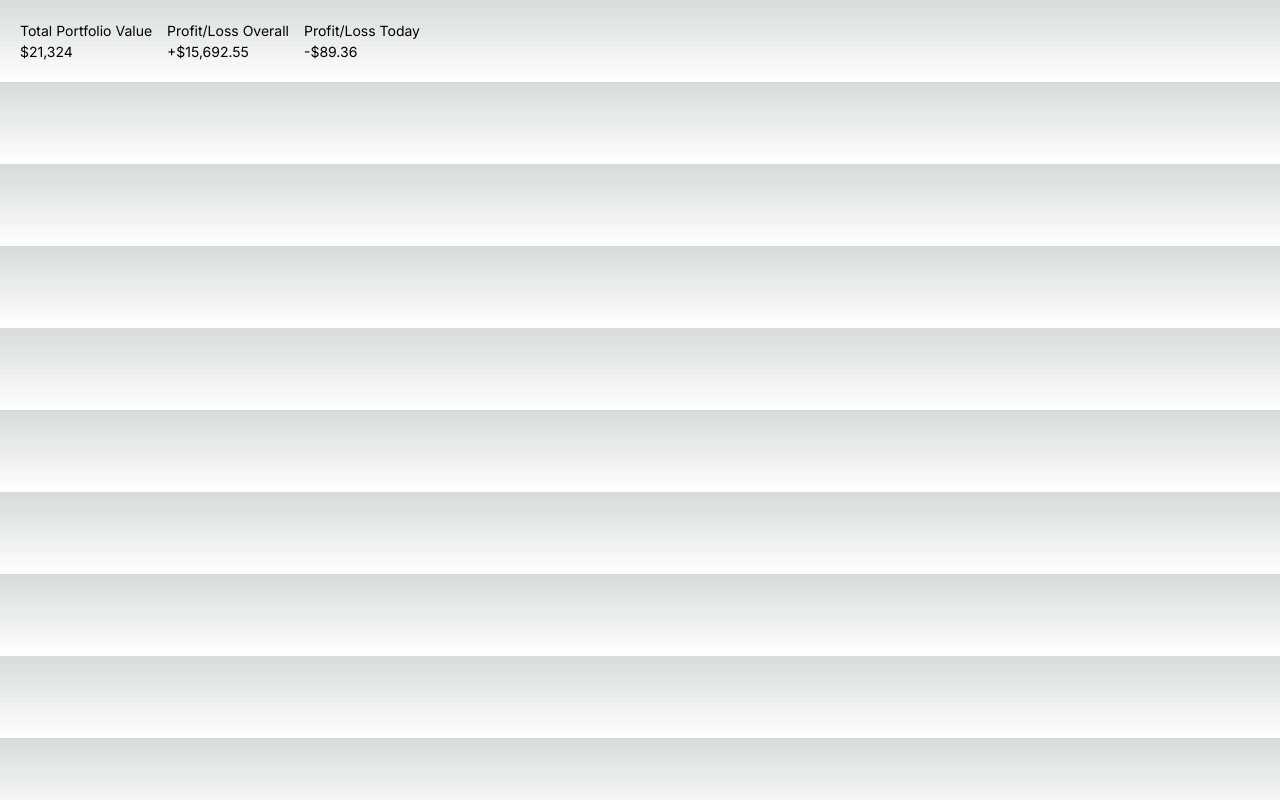
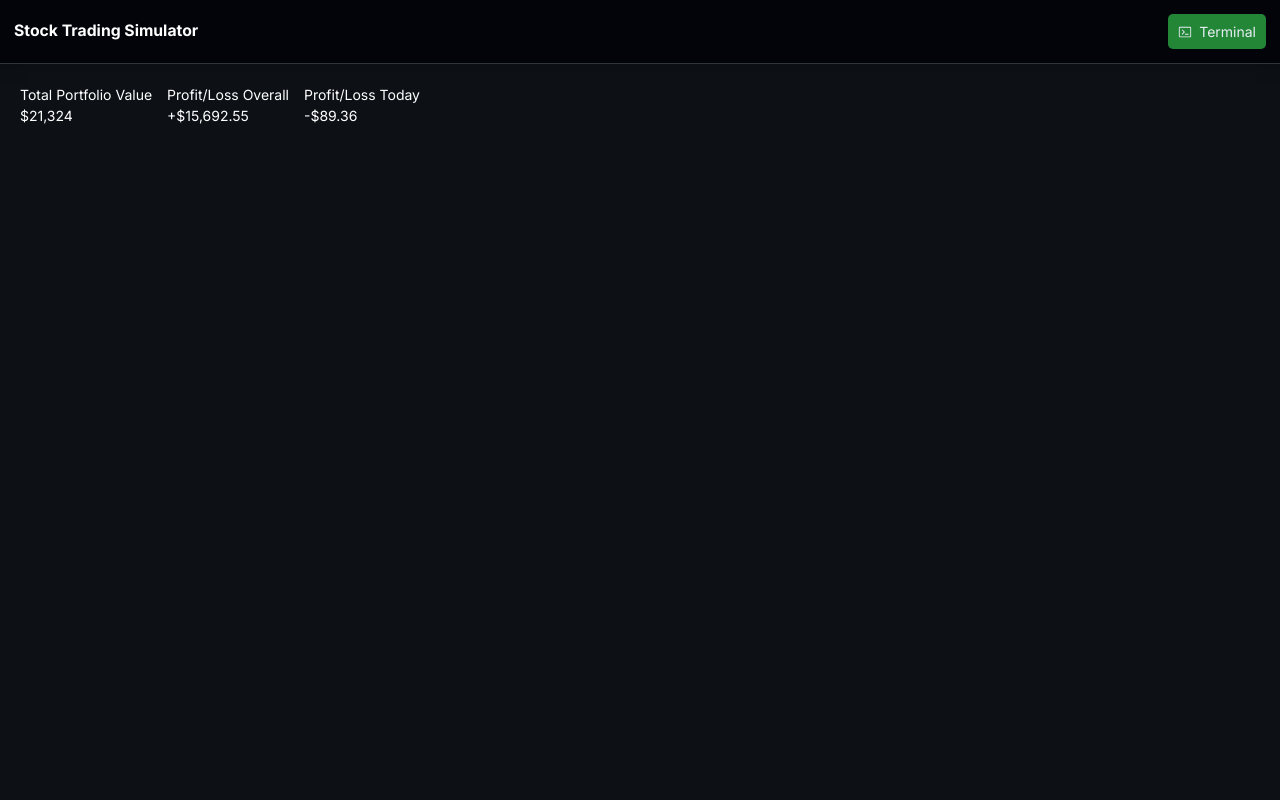
Before and after one commit to JacobKerames/PortfolioWebApp, a Next.js app in the folder portfolio-web-app/: page /stocks in a window 1280 px wide. Built offline with nearby package versions, Linux system fonts and the light colour scheme.

Commit message:
Improved nav menu styling and logic

```diff
--- a/portfolio-web-app/src/app/components/NavMenuContext.tsx
+++ /dev/null
@@ -1,43 +0,0 @@
-import React, { createContext, useState, useContext, ReactNode } from 'react';
-
-interface NavItem {
-    path: string;
-    label: string;
-}
-
-interface NavMenuContextType {
-    displayName: string;
-    setDisplayName: React.Dispatch<React.SetStateAction<string>>;
-    navItems: NavItem[];
-    updateNavItems: (items: NavItem[]) => void;
-}
-
-const defaultContextValue: NavMenuContextType = {
-    displayName: "PortfolioWebApp",
-    setDisplayName: () => {},
-    navItems: [],
-    updateNavItems: () => {}
-};
-
-export const NavMenuContext = createContext<NavMenuContextType>(defaultContextValue);
-
-export const useNavMenuContext = () => useContext(NavMenuContext);
-
-interface NavMenuProviderProps {
-    children: ReactNode;
-}
-
-export const NavMenuProvider: React.FC<NavMenuProviderProps> = ({ children }) => {
-    const [displayName, setDisplayName] = useState<string>("PortfolioWebApp");
-    const [navItems, setNavItems] = useState<NavItem[]>([]);
-
-    const updateNavItems = (items: NavItem[]) => {
-        setNavItems(items);
-    };
-
-    return (
-        <NavMenuContext.Provider value={{ displayName, setDisplayName, navItems, updateNavItems }}>
-            {children}
-        </NavMenuContext.Provider>
-    );
-};
--- a/portfolio-web-app/src/app/globals.css
+++ b/portfolio-web-app/src/app/globals.css
@@ -3,31 +3,18 @@
 @tailwind utilities;
 
 :root {
-  --foreground-rgb: 0, 0, 0;
-  --background-start-rgb: 214, 219, 220;
-  --background-end-rgb: 255, 255, 255;
-}
-
-@media (prefers-color-scheme: dark) {
-  :root {
-    --foreground-rgb: 255, 255, 255;
-    --background-start-rgb: 0, 0, 0;
-    --background-end-rgb: 0, 0, 0;
-  }
+  --foreground-rgb: 255, 255, 255;
+  --background-color: 13, 17, 22;
 }
 
 body {
   color: rgb(var(--foreground-rgb));
-  background: linear-gradient(
-      to bottom,
-      transparent,
-      rgb(var(--background-end-rgb))
-    )
-    rgb(var(--background-start-rgb));
+  background-color: rgb(var(--background-color));
+  background-size: cover;
+  background-position: center;
 }
 
 /* StockSim.css */
-
 .dashboard-container {
   padding: 20px;
   display: grid;
@@ -93,7 +80,6 @@ body {
 }
 
 /* Terminal.css */
-
 .terminal-window {
   position: fixed;
   z-index: 1000;
@@ -277,7 +263,6 @@ body {
 }
 
 /* NavMenu.css */
-
 a.navbar-brand {
   white-space: normal;
   text-align: center;
--- /dev/null
+++ b/portfolio-web-app/src/app/stocks/layout.tsx
@@ -0,0 +1,29 @@
+import type { Metadata } from "next";
+import { Inter } from "next/font/google";
+import { TerminalProvider } from "../components/TerminalComponents/TerminalContext";
+import "../globals.css";
+import StocksNavMenu from "../components/StocksNavMenu";
+
+const inter = Inter({ subsets: ["latin"] });
+
+export const metadata: Metadata = {
+  title: "Jacob Kerames | Software Engineer",
+  description: "",
+};
+
+export default function StocksLayout({
+  children,
+}: {
+  children: React.ReactNode;
+}) {
+  return (
+    <div className={inter.className}>
+      <TerminalProvider>
+				<StocksNavMenu />
+        <main>
+          {children}
+        </main>
+      </TerminalProvider>
+    </div>
+  );
+}
```
